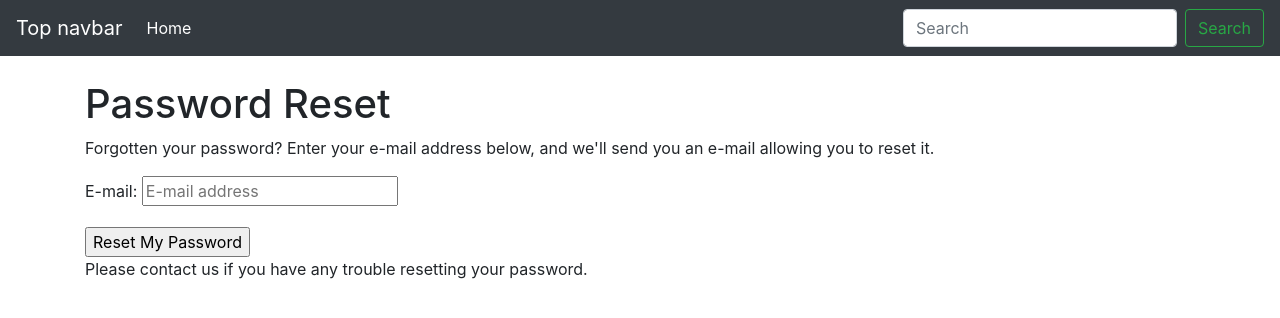
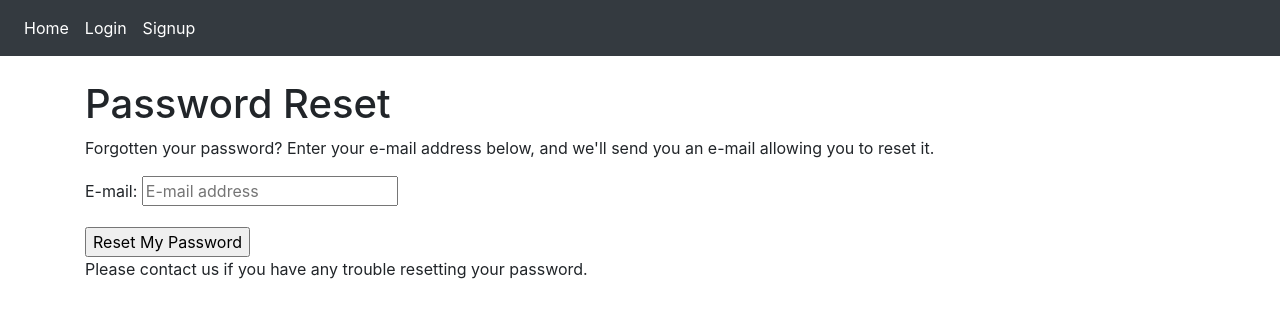
Before and after one commit to fl4viooliveira/blog_django, a Django app: page /accounts/password/reset/ in a window 1280 px wide. Shown: the top 318 px of the page. Run offline with Django 3.2, Linux system fonts and the light colour scheme; some libraries are stand-ins or nearby versions.

Commit message:
messages and some fixes

```diff
--- a/blog/settings.py
+++ b/blog/settings.py
@@ -129,3 +129,4 @@ AUTHENTICATION_BACKENDS = [
 ]
 SITE_ID = 1
 AUTH_USER_MODEL = 'posts.User'
+LOGIN_REDIRECT_URL = '/'
--- a/templates/base.html
+++ b/templates/base.html
@@ -14,7 +14,6 @@
   </head>
   <body>
     <nav class="navbar navbar-expand-md navbar-dark bg-dark mb-4">
-  <a class="navbar-brand" href="#">Top navbar</a>
       <button class="navbar-toggler" type="button" data-toggle="collapse" data-target="#navbarCollapse" aria-controls="navbarCollapse" aria-expanded="false" aria-label="Toggle navigation">
         <span class="navbar-toggler-icon"></span>
       </button>
@@ -23,23 +22,31 @@
           <li class="nav-item active">
             <a class="nav-link" href="{% url 'list' %}">Home <span class="sr-only">(current)</span></a>
           </li>
+          {% if request.user.is_authenticated %}
+          <li class="nav-item active">
+            <a class="nav-link" href="{% url 'account_logout' %}">Logout </a>
+          </li>
+          {% else %}
+          <li class="nav-item active">
+            <a class="nav-link" href="{% url 'account_login' %}">Login </a>
+          </li>
+          <li class="nav-item active">
+            <a class="nav-link" href="{% url 'account_signup' %}">Signup </a>
+          </li>
+          {% endif %}
         </ul>
-    <form class="form-inline mt-2 mt-md-0">
-      <input class="form-control mr-sm-2" type="text" placeholder="Search" aria-label="Search">
-      <button class="btn btn-outline-success my-2 my-sm-0" type="submit">Search</button>
-    </form>
       </div>
     </nav>
 
 {% if messages %}
-<div>
-  <strong>Messages:</strong>
-  <ul>
   {% for message in messages %}
-    <li>{{message}}</li>
+  <div class="alert alert-{{ message.tags }} alert-dismissible fade show" role="alert">
+    {{ message }}
+    <button type="button" class="close" data-dismiss="alert" aria-label="Close">
+      <span aria-hidden="true">&times;</span>
+    </button>
+  </div>
   {% endfor %}
-  </ul>
-</div>
 {% endif %}
 
 <div class="container">
```
Lines whose indentation alone changed are shown as unchanged.
